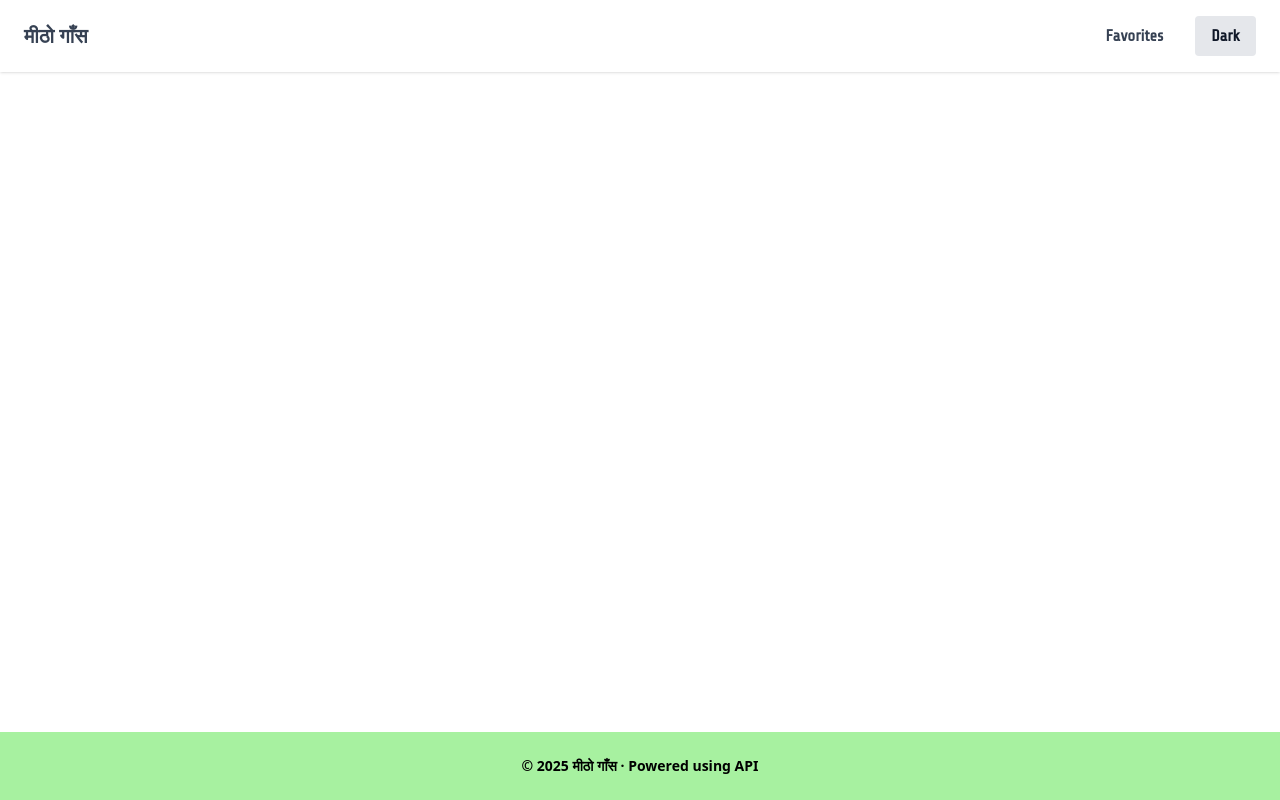
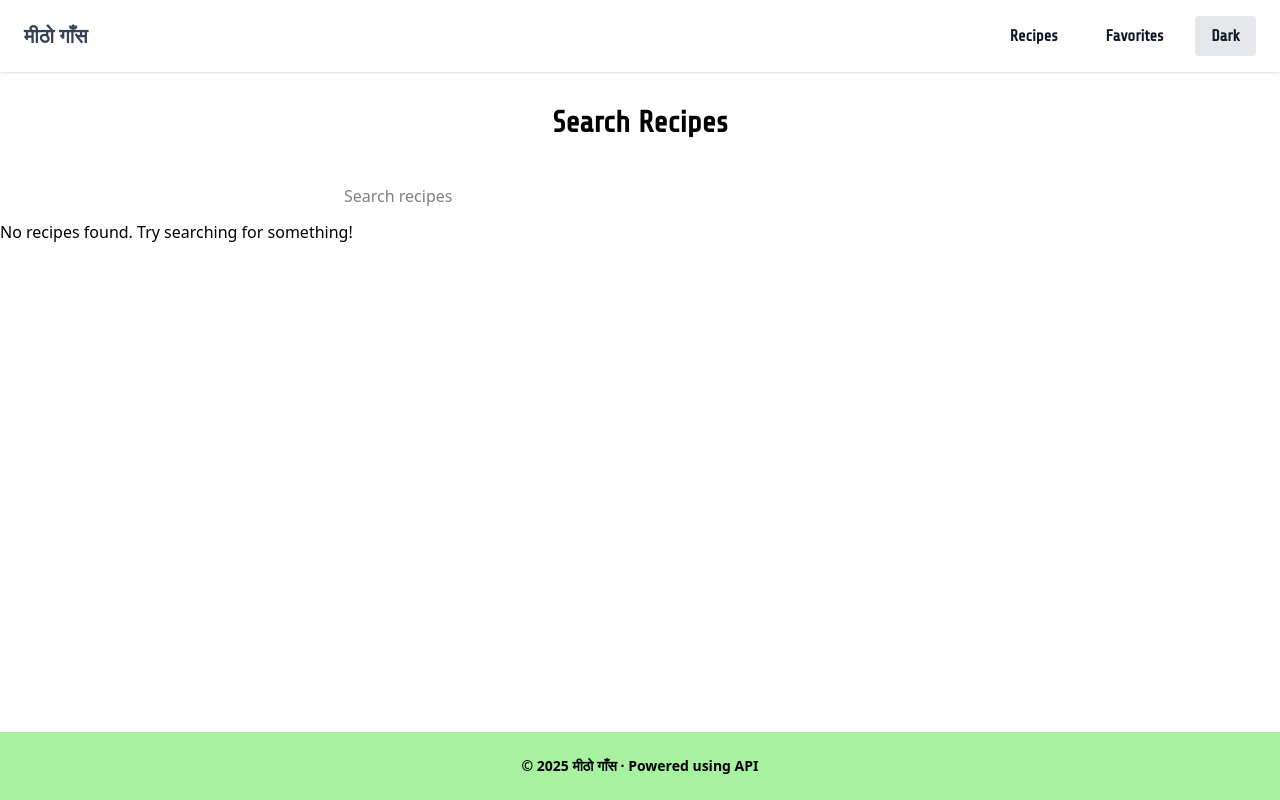
Before and after one commit to bijayjha2025/Projects-React, a React (Vite) app in the folder RecipeFinder/mithogaas/: page /recipes in a window 1280 px wide. Built offline with nearby package versions, Linux system fonts and the light colour scheme; a web font is replaced by a local one.

Commit message:
Adding recipes with explore button

```diff
--- a/RecipeFinder/mithogaas/src/App.jsx
+++ b/RecipeFinder/mithogaas/src/App.jsx
@@ -5,6 +5,7 @@ import RecipeDetail from "./Pages/RecipeDetail.jsx";
 import Favorites from "./Pages/Favorites.jsx";
 import NavBar from "./Components/NavBar.jsx";
 import Footer from "./Components/Footer.jsx";
+import Recipes from "./Pages/Recipes.jsx";
 import { useTheme } from "./Hooks/useTheme.jsx";
 
 function App() {
@@ -18,6 +19,7 @@ function App() {
         <main className="flex-grow">
           <Routes>
             <Route path = "/" element ={<HomePage />} />
+            <Route path="/recipes" element = {<Recipes /> } />
             <Route path="/recipe/:id" element={<RecipeDetail />} />
             <Route path="/favorites" element={<Favorites />} />
           </Routes>
--- a/RecipeFinder/mithogaas/src/Components/NavBar.jsx
+++ b/RecipeFinder/mithogaas/src/Components/NavBar.jsx
@@ -7,7 +7,9 @@ const NavBar = ({ theme, toggleTheme }) => {
         <Link to="/" className="text-xl font-bold text-gray-700 hover:text-[#58e633] transition-colors">मीठो गाँस</Link>
 
         <div className='flex items-center gap-4'>
-        <Link to="/favorites" className="px-4 py-2 text-gray-700 hover:text-[#58e633] font-semibold transition-colors font-share">Favorites</Link>
+        <Link to="/recipes" className="px-4 py-2 text-gray-900 hover:text-[#58e633] font-semibold transition-colors font-share">Recipes</Link>
+
+        <Link to="/favorites" className="px-4 py-2 text-gray-900 hover:text-[#58e633] font-semibold transition-colors font-share">Favorites</Link>
 
         <button onClick={toggleTheme} className="px-4 py-2 rounded bg-gray-200 text-gray-900 hover:bg-[#a7f1a0] transition-colors font-share font-semibold cursor-pointer">{theme === "light" ? "Dark" : "Light"}</button>
         </div>
--- a/RecipeFinder/mithogaas/src/Pages/HomePage.jsx
+++ b/RecipeFinder/mithogaas/src/Pages/HomePage.jsx
@@ -1,5 +1,6 @@
 
 import myBanner from '../assets/Images/Banner.jpg';
+import { Link } from 'react-router-dom'
 
 function HomePage(){
 
@@ -11,7 +12,8 @@ function HomePage(){
       <div className="relative z-10 max-w-3xl px-4 text-center">
         <h1 className="text-4xl md:text-5xl font-bold text-white font-share">Discover recipes that inspire</h1>
         <p className="mt-4 text-lg text-gray-200 font-share">Search, explore and save delicious recipes from around the world all in one place</p>
-        <button className='mt-6 px-6 py-3 rounded bg-[#a7f1a0] text-black font-semibold hover:bg-[#58e633] cursor-pointer font-share'>Start Exploring</button>
+        <Link to="/recipes" className='mt-6 px-6 py-3 rounded
+        bg-[#a7f1a0] text-black font-semibold hover:bg-[#58e633] cursor-pointer inline-block'>Start Exploring</Link>
       </div>
     </section>
 
--- /dev/null
+++ b/RecipeFinder/mithogaas/src/Pages/Recipes.jsx
@@ -0,0 +1,44 @@
+import SearchBar from '../Components/SearchBar.jsx';
+import RecipeCard from '../Components/RecipeCard.jsx';
+import { useState } from 'react';
+
+const Recipes = () => {
+    const[recipes, setRecipes] = useState([]);
+    const[loading, setLoading] = useState(false);
+
+    const handleSearch = async (query) => {
+        setLoading(true);
+        try{
+            const response = await fetch(`https://www.themealdb.com/api/json/v1/1/search.php?s=${query}`);
+            const data = await response.json();
+            setRecipes(data.meals || []);
+        }catch(error){
+            console.error('Error fetching recipes:', error);
+        }finally{
+            setLoading(false);
+        }
+    };
+
+    return(
+        <div className='py-8'>
+            <h1 className='text-3xl font-bold text-center mb-8 font-share'>Search Recipes</h1>
+            <SearchBar onSearch={handleSearch}/>
+            {
+                loading && (
+                    <p className='text-center mt-8 font-share'>Loading...</p>
+                )}
+
+            <div>
+                { recipes.map(recipe => (
+                    <RecipeCard key={recipe.idMeal} recipe={recipe} />
+                ))}
+            </div>
+
+            {!loading && recipes.length === 0 && (
+                <p>No recipes found. Try searching for something!</p>
+            )}
+        </div>
+    );
+}
+
+export default Recipes;
```
